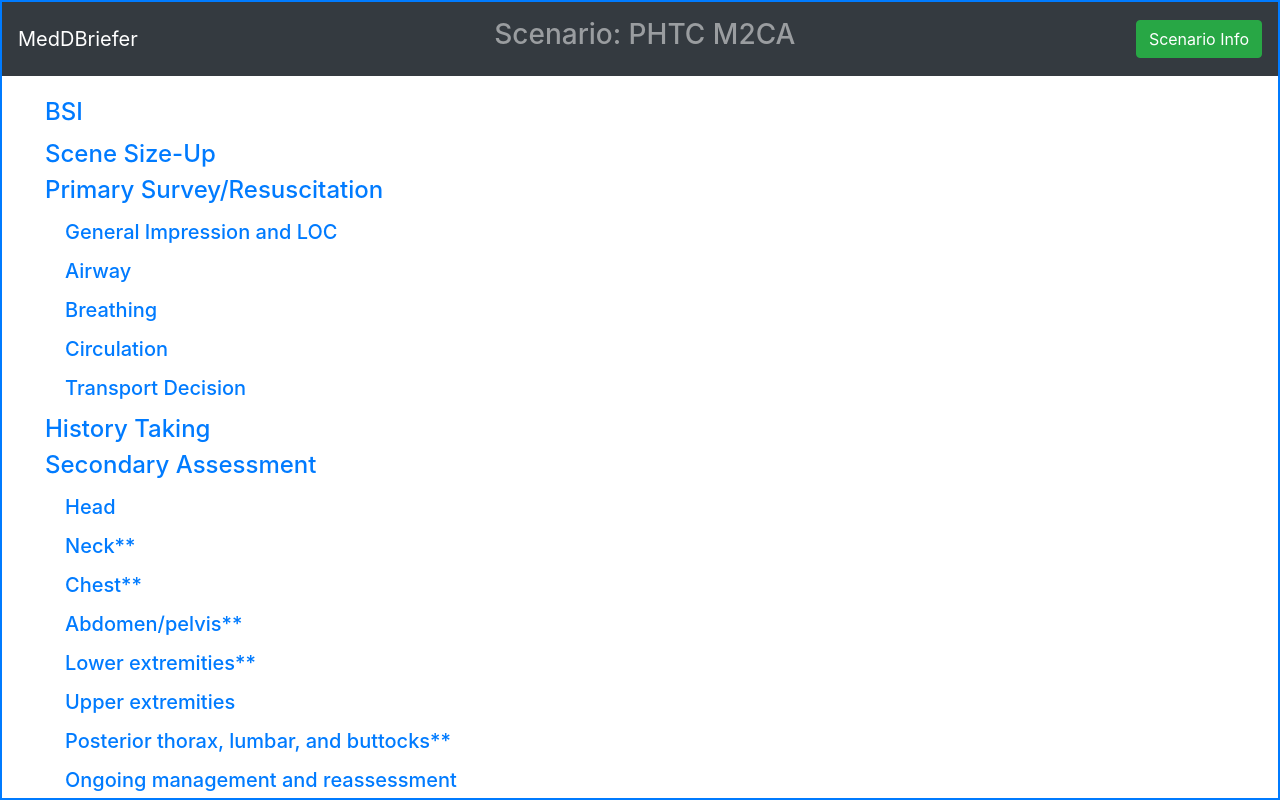
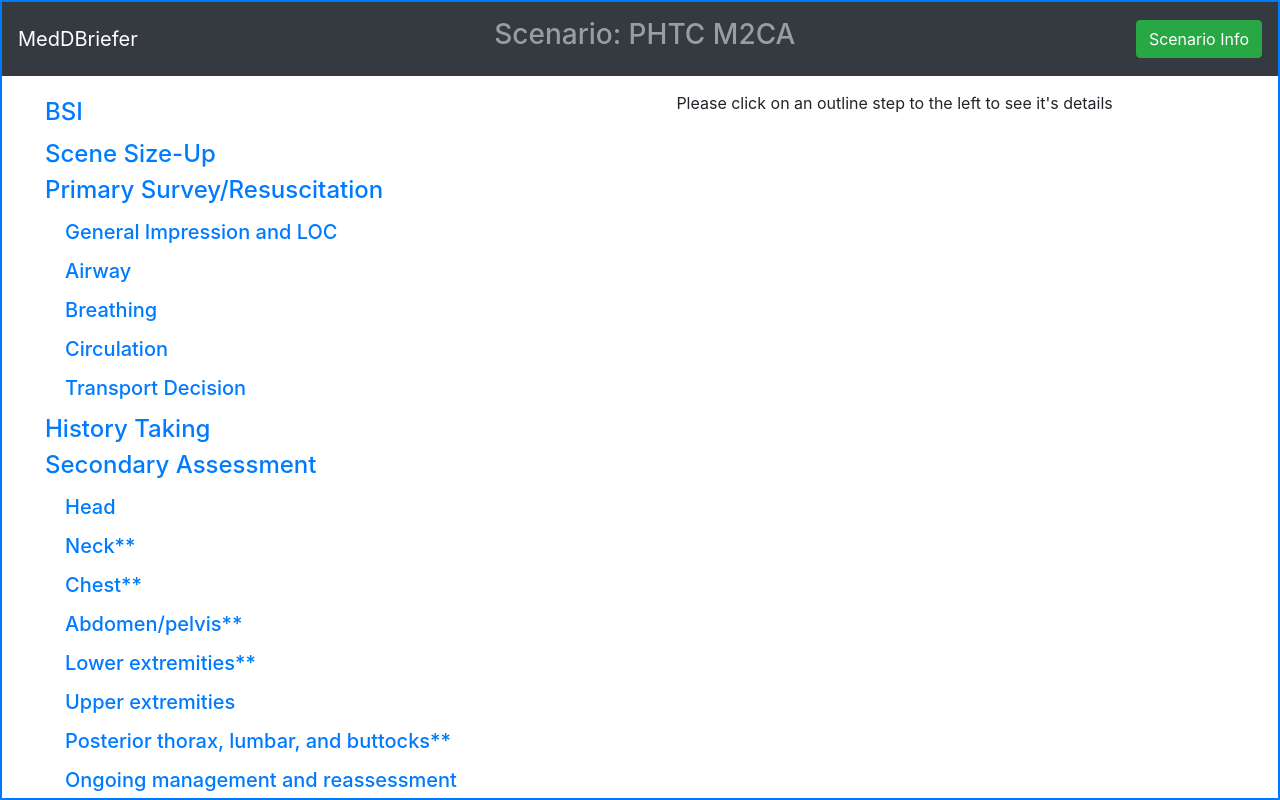
Before and after one commit to MedDBriefer/mockup, a React (Create React App) app: page /#/ in a window 1280 px wide. Built offline with nearby package versions, Linux system fonts and the light colour scheme.

Commit message:
replaced Panel with a simple h3 tag

```diff
--- a/src/components/MDBDetailsPane.js
+++ b/src/components/MDBDetailsPane.js
@@ -3,7 +3,7 @@ import React, { useContext, useEffect, useState } from 'react'
 import { ScenarioContext } from "../contexts/ScenarioContext"
 
 import CheckListItem from "./CheckListItem"
-import Panel from "./Panel"
+// import Panel from "./Panel"
 import RaterInfo from "./RaterInfo"
 
 
@@ -26,19 +26,26 @@ const MDBDetailsPane = () => {
     )
 
     if (null === label) {
-        return <div></div>
+        return (
+            <div style={{verticalAlign: "center"}}>
+                <p className="text-center">
+                    Please click on an outline step to the left to see it's details
+                </p>
+            </div>
+        )
     }
     return (
         <>
-            <Panel title={`${label} Details`}>
-                <ul>
+            <h3 className="text-center">
+                {`${label} Details`}
+            </h3>
+            <ul className="first">
                 {children.map((child) =>
                     <li key={child.id}>
                         <CheckListItem step={child} />
                     </li>
                 )}
             </ul>
-            </Panel>
             <RaterInfo defaultTab={"vitals"} />
         </>
     )
```
Lines whose indentation alone changed are shown as unchanged.
